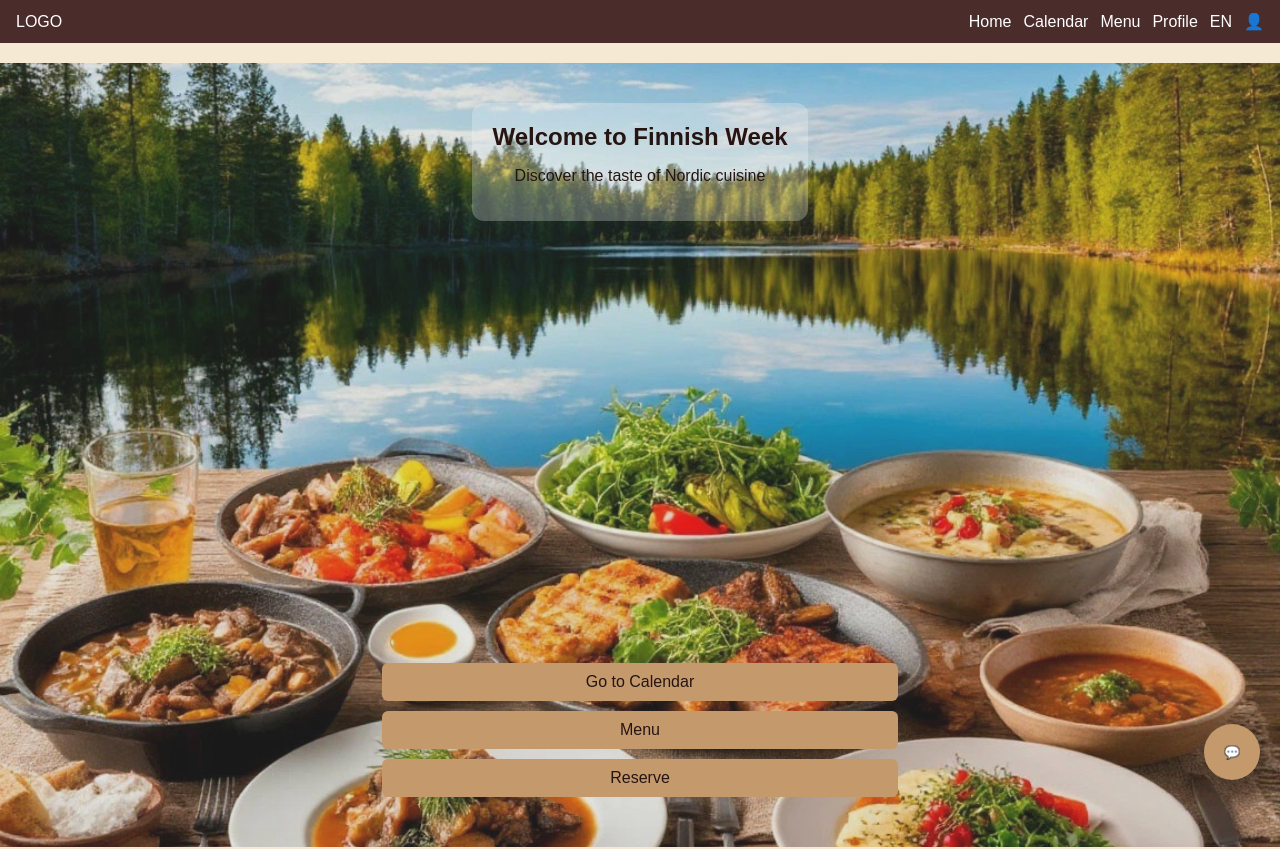
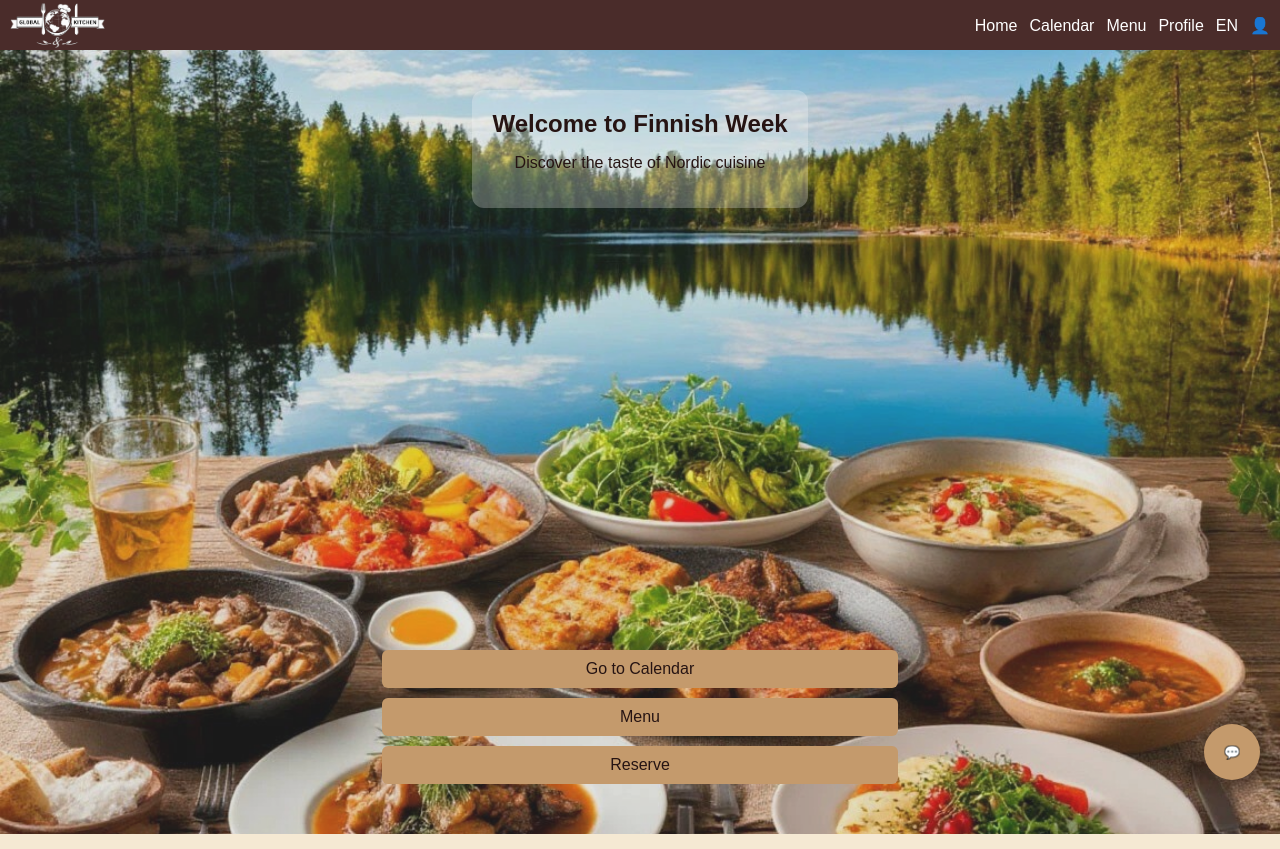
Before and after one commit to petrova-olena/Global_kitchen_front, a React (Vite) app in the folder frontend/: page / in a window 1280 px wide. Shown: the top 849 px of the page. Built offline with nearby package versions, Linux system fonts and the light colour scheme.

Commit message:
Add logo test, fix some styles

```diff
--- a/frontend/src/components/Calendar/calendar.css
+++ b/frontend/src/components/Calendar/calendar.css
@@ -1,11 +1,11 @@
 main {
-  margin: 20px 0 20px 0;
+  margin-bottom: 20px;
 }
 
 /* CALENDAR HEADER */
 .events-header {
   text-align: center;
-  margin-bottom: 20px;
+  margin: 20px 0 20px 0;
 }
 
 .events-header h1 {
--- a/frontend/src/components/Events/ReservationCard.jsx
+++ b/frontend/src/components/Events/ReservationCard.jsx
@@ -1,11 +1,11 @@
 export default function ReservationCard({ reservation }) {
   return (
     <div className="reservation-item">
-      <div className="reservation-title">Бронирование столика</div>
+      <div className="reservation-title">Table reservation</div>
       <div className="reservation-time">
         {reservation.from} — {reservation.to}
       </div>
-      <div className="reservation-guests">Гостей: {reservation.guests}</div>
+      <div className="reservation-guests">Guests: {reservation.guests}</div>
       {reservation.notes && (
         <div className="reservation-notes">{reservation.notes}</div>
       )}
--- a/frontend/src/components/Layout.jsx
+++ b/frontend/src/components/Layout.jsx
@@ -1,11 +1,12 @@
-import { Link, Outlet } from 'react-router-dom';
+import { Link, Outlet } from "react-router-dom";
+import logo from "../assets/logotest.png";
 
 const Layout = () => {
   return (
     <>
       {/*-- HEADER --*/}
       <header className="header">
-        <div className="logo">LOGO</div>
+        <img src={logo} alt="Global Kitchen Logo" className="logo" />
         <nav className="nav">
           <Link to="/">Home</Link>
           <Link to="/calendar">Calendar</Link>
--- a/frontend/src/index.css
+++ b/frontend/src/index.css
@@ -17,7 +17,8 @@ h3 {
   display: flex;
   justify-content: space-between;
   align-items: center;
-  padding: 12px 16px;
+  padding: 0 10px 0 10px;
+  height: 50px;
   background: #4a2c2a;
   color: white;
 }
@@ -26,6 +27,11 @@ h3 {
   margin-left: 12px;
   color: white;
   text-decoration: none;
+}
+
+.logo {
+  height: 45px;
+  width: auto;
 }
 
 /* HERO */
```
Also changed, not shown: frontend/src/assets/logotest.png (added).
